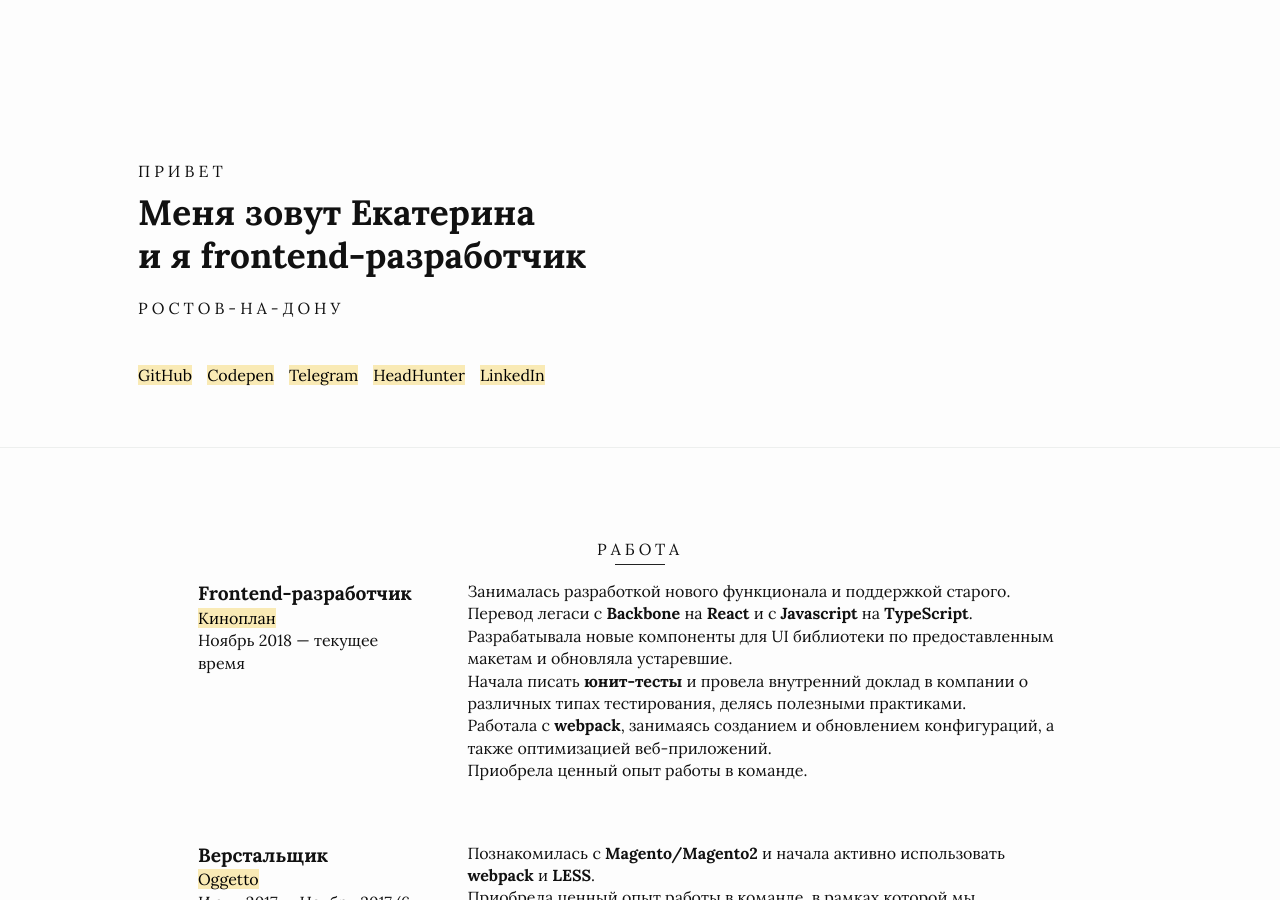
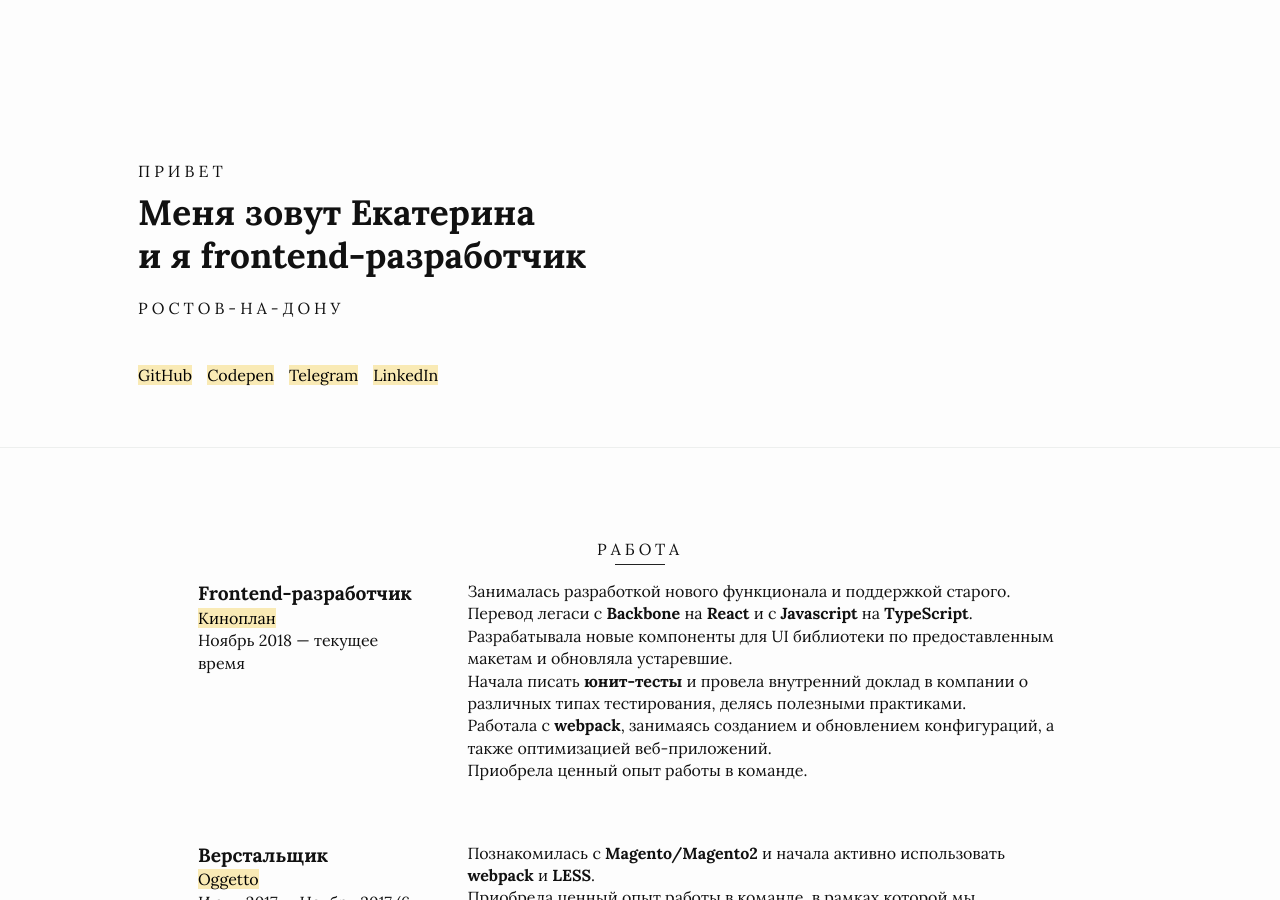
Before and after one commit to petryaeva/petryaeva.github.io, a Jekyll site: the page built from index.md, in a window 1280 px wide and 900 px high. Built offline with Jekyll 4.4.1, drawn with Linux system fonts in a browser that asks for light colours.

Commit message:
Update social.html

```diff
--- a/_includes/social.html
+++ b/_includes/social.html
@@ -14,11 +14,6 @@
       <a href="https://telegram.me/petrek" target="_blank">Telegram</a>
     </li>
   {%- endif -%}
-  {%- if site.headhunter -%}
-    <li>
-      <a href="https://rostov.hh.ru/resume/{{ site.headhunter| escape }}" target="_blank">HeadHunter</a>
-    </li>
-  {%- endif -%}
   {%- if site.linkedin -%}
     <li>
       <a href="https://www.linkedin.com/in/{{ site.linkedin| cgi_escape | escape }}" target="_blank">LinkedIn</a>
```
